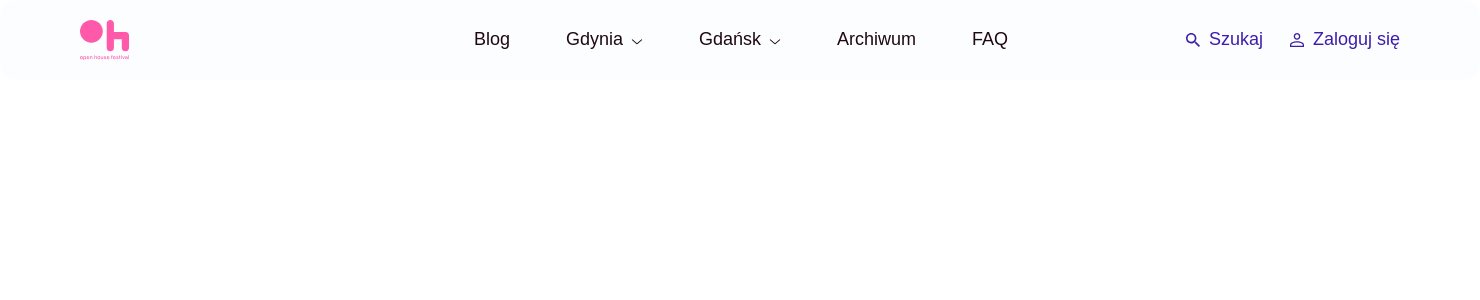
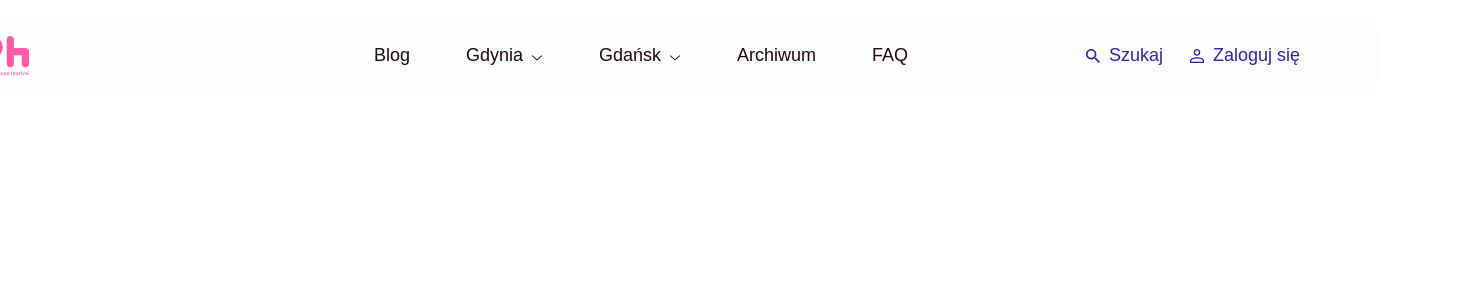
Before and after one commit to JasinskiSz/OH-festival-react-vite, a React (Vite) app: page / in a window 1280 px wide. Shown: the top 300 px of the page, 1480 px wide, since content can reach past the window. Built offline with nearby package versions, Linux system fonts and the light colour scheme.

Commit message:
fix: delete section component
Signed-off-by: Szymon Jasiński <szg.jasinski@gmail.com>

```diff
--- a/src/App.css
+++ b/src/App.css
@@ -2,45 +2,11 @@ body {
   margin: 0;
   padding: 0;
 }
-/* #root {
-  max-width: 1280px;
-  margin: 0 auto;
-  padding: 2rem;
-  text-align: center;
+
+header {
+  display: flex;
+  padding-top: 1rem;
+  flex-direction: column;
+  align-items: center;
+  align-self: stretch;
 }
-
-.logo {
-  height: 6em;
-  padding: 1.5em;
-  will-change: filter;
-  transition: filter 300ms;
-}
-.logo:hover {
-  filter: drop-shadow(0 0 2em #646cffaa);
-}
-.logo.react:hover {
-  filter: drop-shadow(0 0 2em #61dafbaa);
-}
-
-@keyframes logo-spin {
-  from {
-    transform: rotate(0deg);
-  }
-  to {
-    transform: rotate(360deg);
-  }
-}
-
-@media (prefers-reduced-motion: no-preference) {
-  a:nth-of-type(2) .logo {
-    animation: logo-spin infinite 20s linear;
-  }
-}
-
-.card {
-  padding: 2em;
-}
-
-.read-the-docs {
-  color: #888;
-} */
--- a/src/App.tsx
+++ b/src/App.tsx
@@ -1,12 +1,12 @@
 import './App.css'
-import Section from './components/section/Section';
+import PageNav from './components/page-nav/PageNav';
 
 function App() {
 
   return (
-    <>
-      <Section></Section>
-    </>
+    <header>
+      <PageNav/>
+    </header>
   )
 }
 
--- a/src/components/section/Section.tsx
+++ /dev/null
@@ -1,10 +0,0 @@
-import PageNav from '../page-nav/PageNav';
-const Section: React.FC = () => {
-    return (
-        <>
-            <PageNav></PageNav>
-        </>
-    )
-}
-
-export default Section;
```
